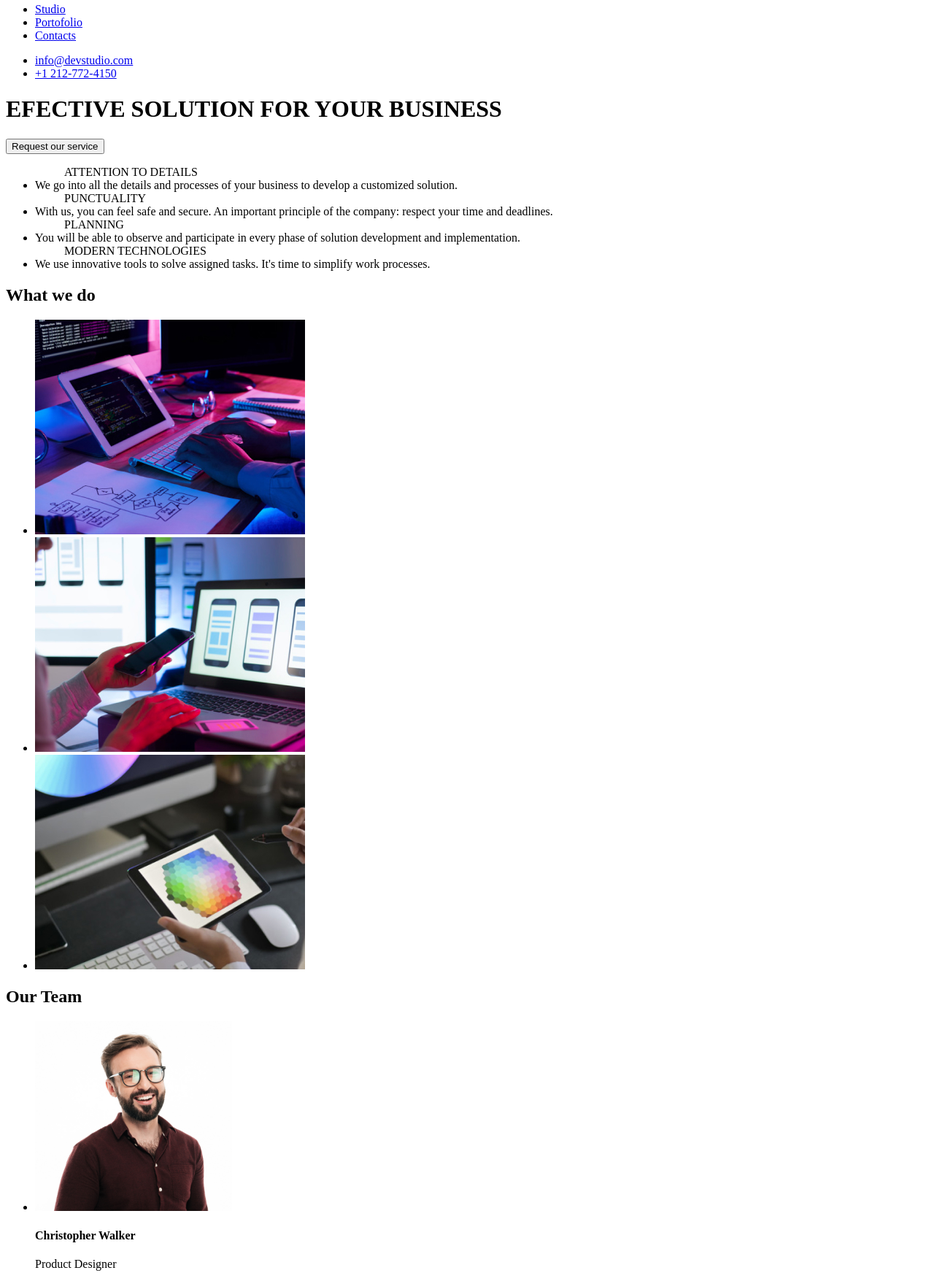
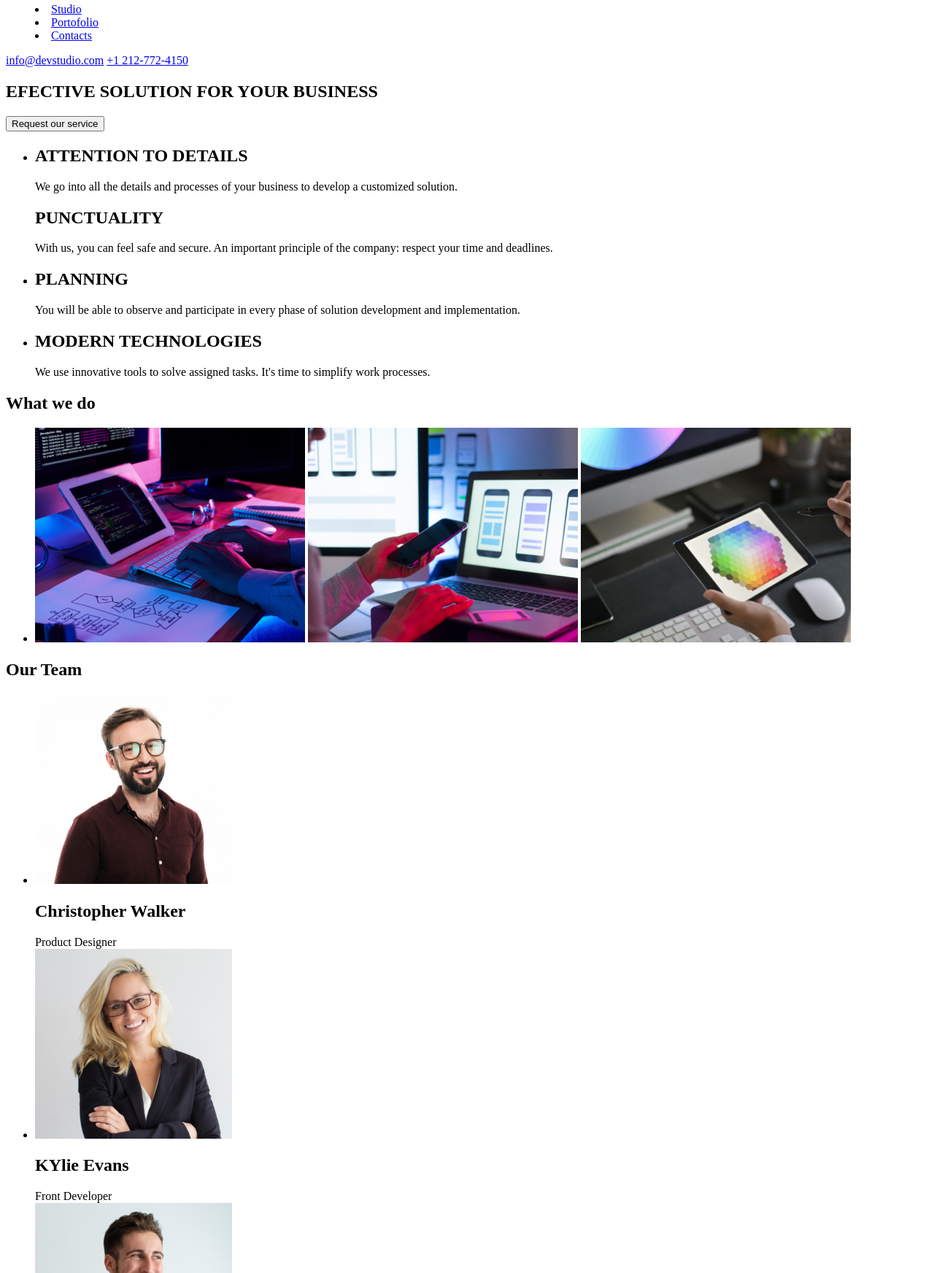
Before and after one commit to Lety15/goit-markup-hw-01, a plain HTML site: page index.html in a window 1280 px wide. Shown: the part 38-1782 px from the top of the page at 73% size. Drawn offline with Linux system fonts and the light colour scheme.

```diff
--- a/index.html
+++ b/index.html
@@ -9,9 +9,9 @@
     <header>
         <a href="index.html">WebStudio</a>
         <nav>
-            <ul>
+            <menu>
                 <li>
-                    <a href="index.html">Studio</a>
+                    <a href="Studio.html">Studio</a>
                 </li>
                 <li>
                     <a href="portofolio.html">Portofolio</a>
@@ -19,41 +19,45 @@
                 <li>
                     <a href="contacts.html">Contacts</a>
                 </li>
-            </ul>
+            </menu>
         </nav>
+        <div class="contact">
+            <a href="mailto:info@devstudio.com">info@devstudio.com</a>
+            <a href="tel:+12127724150">+1 212-772-4150</a>
+        </div>
+    </header>
+    <main>
+        <section class="head">
+            <h2>EFECTIVE SOLUTION FOR YOUR BUSINESS</h2>
+            <button type="button">Request our service</button>
+        </section>
+        <section class="about us">
             <ul>
                 <li>
-                <a href="mailto:info@devstudio.com">info@devstudio.com</a>
+                    <h2>ATTENTION TO DETAILS</h2>
+                    <p>
+                      We go into all the details and processes of
+                    your business to develop a customized solution.
+                    </p>
+                </li>
+                    <h2>PUNCTUALITY</h2>
+                    <p>
+                        With us, you can feel safe and secure.
+                        An important principle of the company: respect your time and deadlines.
+                    </p>
+                <li>
+                    <h2>PLANNING</h2>
+                    <p>
+                        You will be able to observe and participate in every phase
+                        of solution development and implementation.
+                    </p>
                 </li>
                 <li>
-                <a href="tel:+12127724150">+1 212-772-4150</a>
-            </li>
-        </ul>
-    </header>
-    <main>
-        <h1>EFECTIVE SOLUTION FOR YOUR BUSINESS</h1>
-        <button type="button">Request our service</button>
-        <section>
-            <ul>
-                <ul>ATTENTION TO DETAILS</ul>
-                <li>
-                  We go into all the details and processes of
-                your business to develop a customized solution.
-                </li>
-                <ul>PUNCTUALITY</ul>
-                <li>
-                  With us, you can feel safe and secure.
-                An important principle of the company: respect your time and deadlines.
-                </li>
-                <ul>PLANNING</ul>
-                <li>
-                  You will be able to observe and participate in every phase
-                of solution development and implementation.
-                </li>
-                <ul>MODERN TECHNOLOGIES</ul>
-                <li>
+                    <h2>MODERN TECHNOLOGIES</h2>
+                    <p>
                         We use innovative tools to solve assigned tasks.
                         It's time to simplify work processes.
+                    </p>
                 </li>
             </ul>
         </section>
@@ -62,11 +66,7 @@
             <ul>
                 <li>
                     <img src="images/img.jpg" alt="laptop" width="370">
-                </li>
-                <li>
                     <img src="images/img1.jpg" alt="phone" width="370">
-                </li>
-                <li>
                     <img src="images/img2.jpg" alt="tablet" width="370">
                 </li>
             </ul>
@@ -76,43 +76,40 @@
             <ul>
                 <li>
                     <img src="images/team card 1.jpg" alt="Christopher Walker Photo" width="270">
-                    <h4>Christopher Walker</h4>
-                    <p>Product Designer</p>
+                    <h2>Christopher Walker</h2>
+                    <span>Product Designer</span>
                 </li>
                 <li>
                     <img src="images/team card 2.jpg" alt="Kylie Evans Photo" width="270">
-                    <h4>KYlie Evans</h4>
-                    <p>Front Developer</p>
+                    <h2>KYlie Evans</h2>
+                    <span>Front Developer</span>
                 </li>
                 <li>
                     <img src="images/team card 3.jpg" alt="Ryan Harris Photo" width="270">
-                    <h4>Ryan Harris</h4>
-                    <p>Marketing</p>
+                    <h2>Ryan Harris</h2>
+                    <span>Marketing</span>
                 </li>
                 <li>
                     <img src="images/team card 4.jpg" alt="Tyler Moore Photo" width="270">
-                    <h4>Tyler Moore</h4>
-                    <p>UI Designer</p>
+                    <h2>Tyler Moore</h2>
+                    <span>UI Designer</span>
                 </li>
             </ul>
         </section>
     </main>
     <footer>
+        <address>
             <a href="index.html">WebStudio</a>
+        </address>
         <address>
+            <span>info@devstudio.com</span>
+            <span>+1 212-772-4150</span>
             <ul>
                 <li>
                     <p>695 Park Ave, NY 10065, USA</p>
                 </li>
-                <li>
-                    <a href="mailto:info@devstudio.com">info@devstudio.com</a>
-                </li>
-                <li>
-                    <a href="=tel:+12127724150">+1 212-772-4150</a>
-                </li>
             </ul>
         </address>
     </footer>
-
 </body>
 </html>
```
Lines whose indentation alone changed are shown as unchanged.
